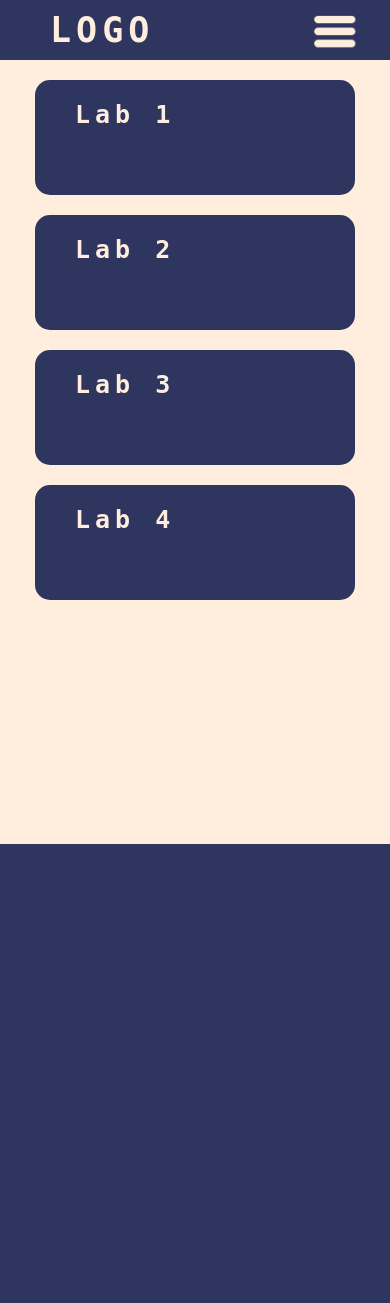
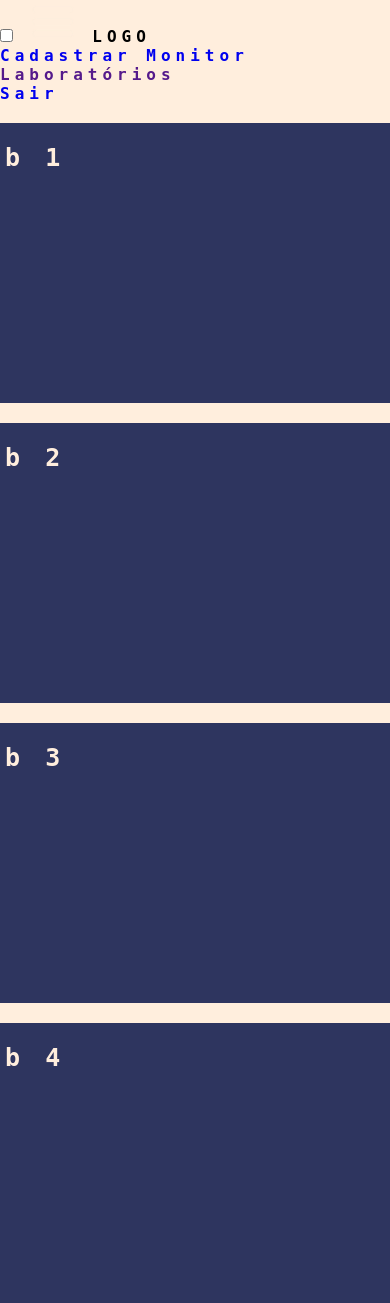
Before and after one commit to TCC2023insv/TCC2023-Site, a PHP site: page /p_inicial-P_TC.html in a window 390 px wide; the page is wider, and only the part inside the window is pictured. Before the commit the page ends 844 px from the top of that part, so only its background shows below. Run offline with PHP 8.4, Linux system fonts and the light colour scheme.

Commit message:
Criação da navbar de novo

```diff
--- a/css/p_inicial_TC.css
+++ b/css/p_inicial_TC.css
@@ -38,64 +38,6 @@ body{
     margin: 0 20px;
 }
 
-
-nav{
-    background: #2E355F;
-    height: 80px;
-    width: 100%;
-}
-
-/* LOGO */
-label.logo{
-    color:#FFEEDD;
-    font-size: 35px;
-    line-height: 80px;
-    padding: 0 100px;
-    font-weight: bold;
-}
-
-/* Link */
-
-nav ul{
-    float: right;
-    margin-right: 20px;
-}
-
-nav ul li{
-    display: inline-block;
-    line-height: 80px;
-    margin: 0 5px;
-}
-
-nav ul li a{
-    color: #2E355F;
-    background-color: #FFEEDD;
-    font-size: 22px;
-    padding: 7px 13px;
-    border-radius: 8px;
-    text-transform: uppercase;
-}
-
-a.active,a:hover{
-    background: #C9C0B6;
-    transition: .5s;
-}
-
-.btncheck{
-    font-size: 30px;
-    background-color: #2E355F;
-    color: #2E355F;
-    float: right;
-    line-height: 8px;
-    margin-right: 40px;
-    cursor: pointer;
-    display: none;
-}
-
-#check{
-    display: none;
-}
-
 @media screen and (max-width:500px)
 {
     .Labs1-2{
@@ -111,65 +53,4 @@ a.active,a:hover{
         align-items: center;
         row-gap: 20px;
     }
-
-    .Links{
-        font-size: 25px;
-        background-color: #2E355F;
-        color: #FFEEDD;
-        width: 280px;
-        height: 95px;
-        border-radius: 15px;
-    }
 }
-
-@media screen and (max-width:1070px)
-{
-    nav{
-        height: 60px;
-        width: 100%;
-    }
-
-    label.logo{
-        font-size: 35px;
-        padding-left: 50px;
-        line-height: 60px;
-    }
-
-    .btncheck{
-        margin-top: 10px;
-        margin-right: 30px;
-        display: block;
-    }
-
-    ul{
-        position: fixed;
-        width: 100%;
-        height: 100vh;
-        background-color: #C6B5CD;
-        top: 60px;
-        left: -100%;
-        text-align: center;
-        transition: all .5s;
-    }
-
-    nav ul li{
-        display: block;
-        margin: 50px 0;
-        line-height: 30px;
-    }
-
-    nav ul li a{
-        font-size: 20px;
-        background-color: #FFEEDD;
-    }
-
-    a:hover,a.active{
-        background: #e7dcd1;
-        color: #2E355F;
-
-    }
-
-    #check:checked ~ ul{
-        left: 0;
-    }
-}
--- a/p_inicial-D_TC.html
+++ b/p_inicial-D_TC.html
@@ -2,8 +2,8 @@
 <html lang="pt-BR">
     <head>
         <meta charset="UTF-8">
-        <!-- Navbar responsiva-->
         <link rel="stylesheet" type="text/css" href="css/p_inicial_TC.css">
+        <link rel="stylesheet" type="text/css" href="css/navbar_TC.css">
         <meta name="viewport" content="width=device-width, initial-scale=1.0">
         <title>Página Inicial</title>
     </head>
--- a/p_inicial-M_TC.html
+++ b/p_inicial-M_TC.html
@@ -4,6 +4,7 @@
         <meta charset="UTF-8">
         <!-- Navbar responsiva-->
         <link rel="stylesheet" type="text/css" href="css/p_inicial_TC.css">
+        <link rel="stylesheet" type="text/css" href="css/navbar_TC.css">
         <meta name="viewport" content="width=device-width, initial-scale=1.0">
         <title>Página Inicial</title>
     </head>
--- a/p_inicial-P_TC.html
+++ b/p_inicial-P_TC.html
@@ -4,6 +4,7 @@
         <meta charset="UTF-8">
         <!-- Navbar responsiva-->
         <link rel="stylesheet" type="text/css" href="css/p_inicial_TC.css">
+        <link rel="stylesheet" type="text/css" href="css/navbar_TC.css">
         <meta name="viewport" content="width=device-width, initial-scale=1.0">
         <title>Página Inicial</title>
     </head>
@@ -16,7 +17,7 @@
 
             <label class="logo">LOGO</label>
             <ul>
-                <li><a href="">Cadastrar Monitor</a></li>
+                <li><a href="p_cad-mon-P_TC.html">Cadastrar Monitor</a></li>
                 <li><a class="active" href="">Laboratórios</a></li>
                 <li><a href="p_login_TC.html">Sair</a></li>
             </ul>
```
